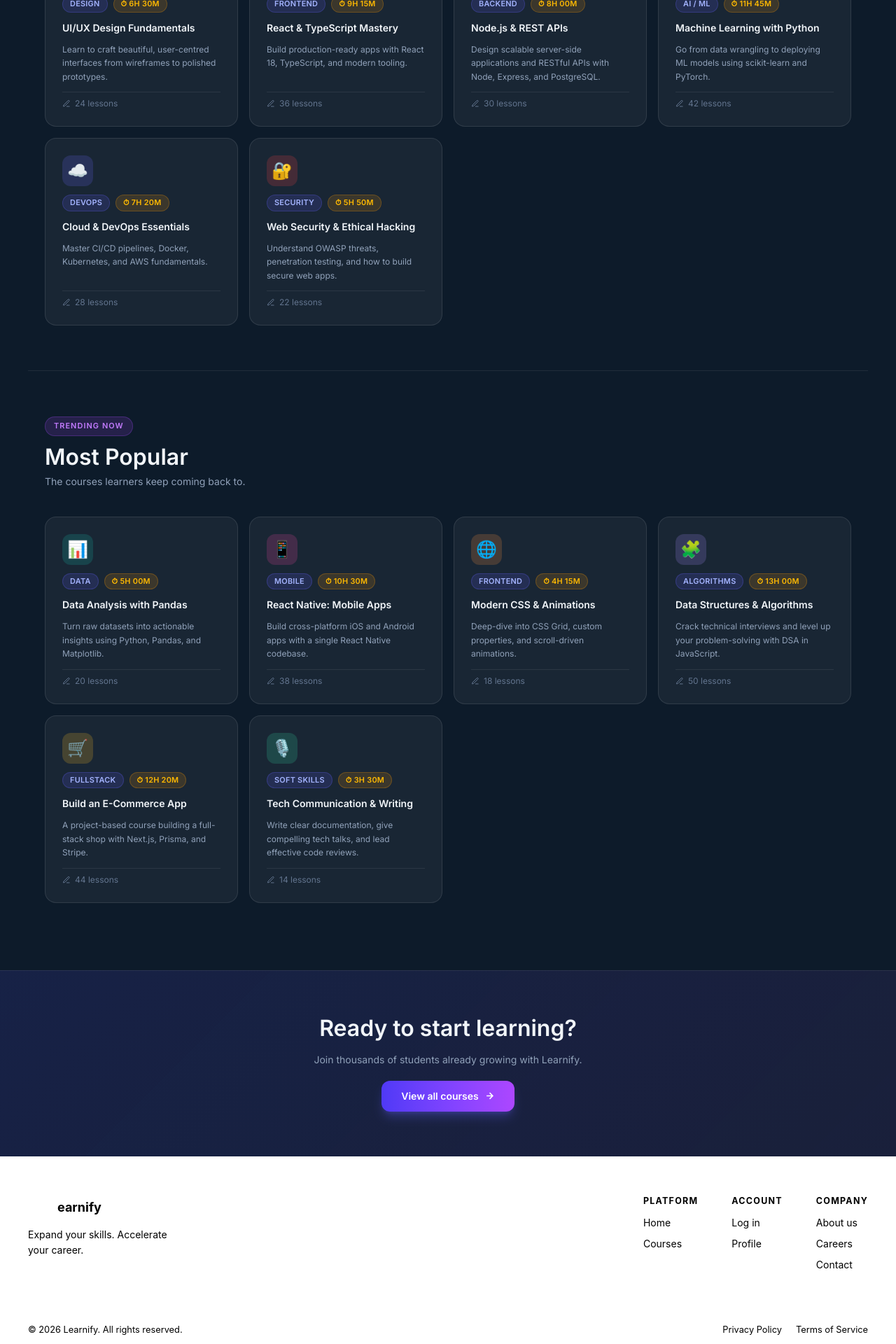
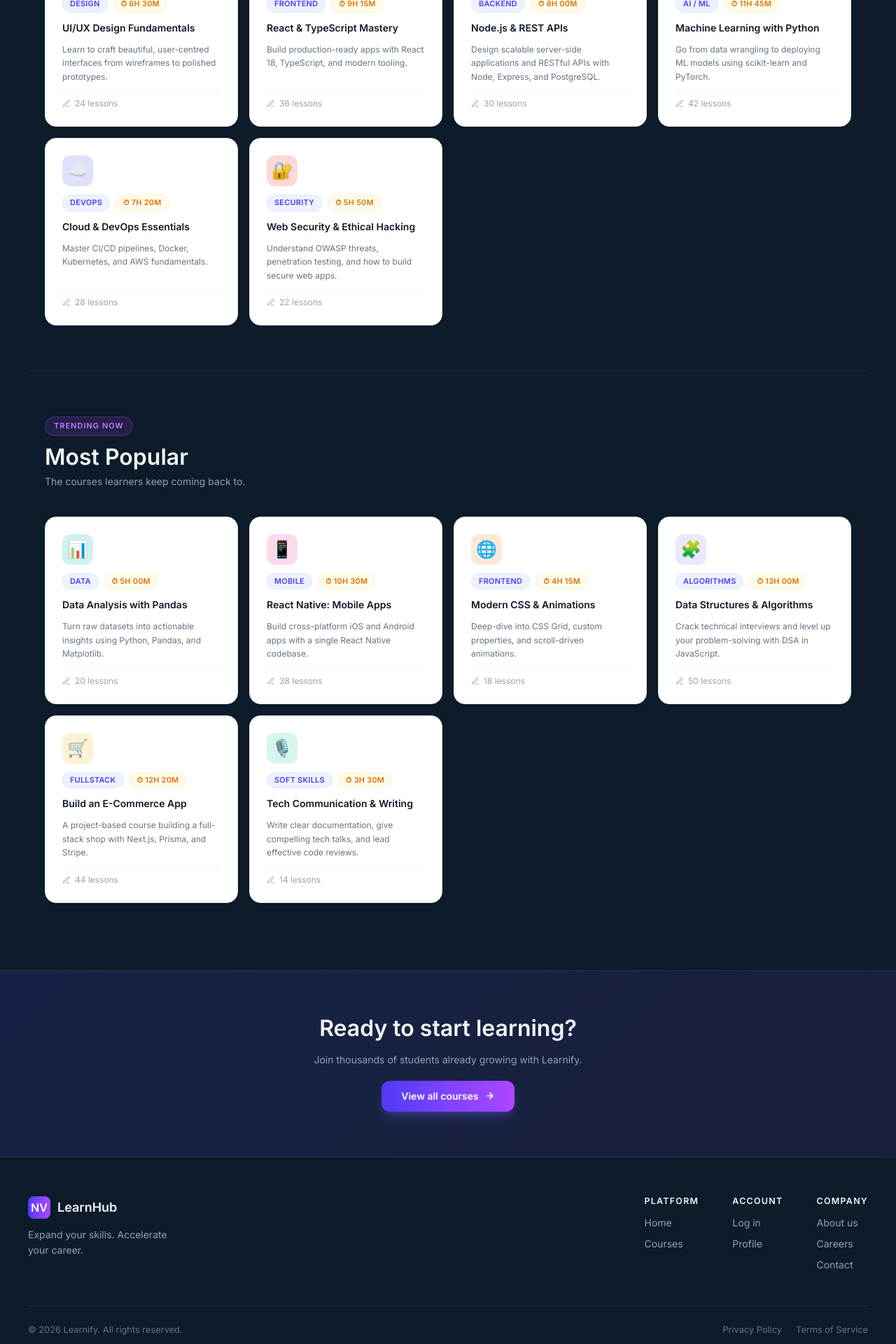
Before and after one commit to ReactCapstone/OnlineLearningPlatform_FE, a React (Vite) app: page /home in a window 1280 px wide. Shown: the part 1020-2940 px from the top of the page at 70% size. Built offline with nearby package versions, Linux system fonts and the light colour scheme.

Commit message:
edited homepage buttons routing to login page and changed footer UI to dark theme

```diff
--- a/src/components/Footer.tsx
+++ b/src/components/Footer.tsx
@@ -2,20 +2,20 @@ import { Link } from 'react-router-dom'
 
 export default function Footer() {
   return (
-    <footer className="border-t border-white/8 bg-navy-mid pt-14 pb-6 px-6">
-      <div className="max-w-[1200px] mx-auto flex gap-16 flex-wrap pb-12 border-b border-white/8">
+    <footer className="border-t border-white/10 bg-[#0D1B2A] pt-14 pb-6 px-6" style={{ fontFamily: "'Inter', sans-serif" }}>
+      <div className="max-w-[1200px] mx-auto flex gap-16 flex-wrap pb-12 border-b border-white/10">
 
         {/* Brand */}
         <div className="flex-1 min-w-[200px]">
           <Link to="/" className="flex items-center gap-1.5 mb-3">
-            <span className="flex items-center justify-center w-8 h-8 bg-indigo text-white font-display font-extrabold text-base rounded-lg">
-              L
+            <span className="flex items-center justify-center w-8 h-8 bg-gradient-to-r from-indigo-600 to-purple-500 text-white font-extrabold text-base rounded-lg">
+              NV
             </span>
-            <span className="font-display font-bold text-lg text-white-soft ml-1">
-              earnify
+            <span className="font-bold text-lg text-slate-100 ml-1">
+              LearnHub
             </span>
           </Link>
-          <p className="text-sm text-muted max-w-[220px] leading-relaxed">
+          <p className="text-sm text-slate-400 max-w-[220px] leading-relaxed">
             Expand your skills. Accelerate your career.
           </p>
         </div>
@@ -23,40 +23,40 @@ export default function Footer() {
         {/* Nav columns */}
         <nav className="flex gap-12 flex-wrap">
           <div className="flex flex-col gap-2.5">
-            <h4 className="font-display text-[0.78rem] font-bold tracking-widest uppercase text-white-soft mb-1">
+            <h4 className="text-[0.78rem] font-bold tracking-widest uppercase text-slate-100 mb-1">
               Platform
             </h4>
-            <Link to="/" className="text-sm text-muted hover:text-white-soft transition-colors duration-150">Home</Link>
-            <Link to="/courses" className="text-sm text-muted hover:text-white-soft transition-colors duration-150">Courses</Link>
+            <Link to="/" className="text-sm text-slate-400 hover:text-slate-100 transition-colors duration-150">Home</Link>
+            <Link to="/courses" className="text-sm text-slate-400 hover:text-slate-100 transition-colors duration-150">Courses</Link>
           </div>
 
           <div className="flex flex-col gap-2.5">
-            <h4 className="font-display text-[0.78rem] font-bold tracking-widest uppercase text-white-soft mb-1">
+            <h4 className="text-[0.78rem] font-bold tracking-widest uppercase text-slate-100 mb-1">
               Account
             </h4>
-            <Link to="/login" className="text-sm text-muted hover:text-white-soft transition-colors duration-150">Log in</Link>
-            <Link to="/profile" className="text-sm text-muted hover:text-white-soft transition-colors duration-150">Profile</Link>
+            <Link to="/login" className="text-sm text-slate-400 hover:text-slate-100 transition-colors duration-150">Log in</Link>
+            <Link to="/profile" className="text-sm text-slate-400 hover:text-slate-100 transition-colors duration-150">Profile</Link>
           </div>
 
           <div className="flex flex-col gap-2.5">
-            <h4 className="font-display text-[0.78rem] font-bold tracking-widest uppercase text-white-soft mb-1">
+            <h4 className="text-[0.78rem] font-bold tracking-widest uppercase text-slate-100 mb-1">
               Company
             </h4>
-            <span className="text-sm text-muted cursor-pointer hover:text-white-soft transition-colors duration-150">About us</span>
-            <span className="text-sm text-muted cursor-pointer hover:text-white-soft transition-colors duration-150">Careers</span>
-            <span className="text-sm text-muted cursor-pointer hover:text-white-soft transition-colors duration-150">Contact</span>
+            <span className="text-sm text-slate-400 cursor-pointer hover:text-slate-100 transition-colors duration-150">About us</span>
+            <span className="text-sm text-slate-400 cursor-pointer hover:text-slate-100 transition-colors duration-150">Careers</span>
+            <span className="text-sm text-slate-400 cursor-pointer hover:text-slate-100 transition-colors duration-150">Contact</span>
           </div>
         </nav>
       </div>
 
       {/* Bottom bar */}
       <div className="max-w-[1200px] mx-auto mt-6 flex justify-between items-center flex-wrap gap-3">
-        <p className="text-[0.8rem] text-muted">
+        <p className="text-[0.8rem] text-slate-500">
           © {new Date().getFullYear()} Learnify. All rights reserved.
         </p>
         <div className="flex gap-5">
-          <span className="text-[0.8rem] text-muted cursor-pointer hover:text-white-soft transition-colors duration-150">Privacy Policy</span>
-          <span className="text-[0.8rem] text-muted cursor-pointer hover:text-white-soft transition-colors duration-150">Terms of Service</span>
+          <span className="text-[0.8rem] text-slate-500 cursor-pointer hover:text-slate-100 transition-colors duration-150">Privacy Policy</span>
+          <span className="text-[0.8rem] text-slate-500 cursor-pointer hover:text-slate-100 transition-colors duration-150">Terms of Service</span>
         </div>
       </div>
     </footer>
--- a/src/pages/Home.tsx
+++ b/src/pages/Home.tsx
@@ -1,140 +1,22 @@
 import { Link } from 'react-router-dom'
-
-interface Course {
-  id: number
-  icon: string
-  iconBg: string
-  category: string
-  title: string
-  description: string
-  duration: string
-  lessons: number
-}
+import CourseCard, { type Course } from '../components/CourseCard'
 
 const FEATURED_COURSES: Course[] = [
-  {
-    id: 1,
-    icon: '🎨',
-    iconBg: 'rgba(139,92,246,0.2)',
-    category: 'Design',
-    title: 'UI/UX Design Fundamentals',
-    description: 'Learn to craft beautiful, user-centred interfaces from wireframes to polished prototypes.',
-    duration: '6h 30m',
-    lessons: 24,
-  },
-  {
-    id: 2,
-    icon: '⚛️',
-    iconBg: 'rgba(56,189,248,0.2)',
-    category: 'Frontend',
-    title: 'React & TypeScript Mastery',
-    description: 'Build production-ready apps with React 18, TypeScript, and modern tooling.',
-    duration: '9h 15m',
-    lessons: 36,
-  },
-  {
-    id: 3,
-    icon: '🗄️',
-    iconBg: 'rgba(34,197,94,0.2)',
-    category: 'Backend',
-    title: 'Node.js & REST APIs',
-    description: 'Design scalable server-side applications and RESTful APIs with Node, Express, and PostgreSQL.',
-    duration: '8h 00m',
-    lessons: 30,
-  },
-  {
-    id: 4,
-    icon: '🤖',
-    iconBg: 'rgba(245,158,11,0.2)',
-    category: 'AI / ML',
-    title: 'Machine Learning with Python',
-    description: 'Go from data wrangling to deploying ML models using scikit-learn and PyTorch.',
-    duration: '11h 45m',
-    lessons: 42,
-  },
-  {
-    id: 5,
-    icon: '☁️',
-    iconBg: 'rgba(99,102,241,0.2)',
-    category: 'DevOps',
-    title: 'Cloud & DevOps Essentials',
-    description: 'Master CI/CD pipelines, Docker, Kubernetes, and AWS fundamentals.',
-    duration: '7h 20m',
-    lessons: 28,
-  },
-  {
-    id: 6,
-    icon: '🔐',
-    iconBg: 'rgba(239,68,68,0.2)',
-    category: 'Security',
-    title: 'Web Security & Ethical Hacking',
-    description: 'Understand OWASP threats, penetration testing, and how to build secure web apps.',
-    duration: '5h 50m',
-    lessons: 22,
-  },
+  { id: 1, icon: '🎨', iconBg: 'rgba(139,92,246,0.2)', category: 'Design', title: 'UI/UX Design Fundamentals', description: 'Learn to craft beautiful, user-centred interfaces from wireframes to polished prototypes.', duration: '6h 30m', lessons: 24, url: 'https://www.youtube.com/watch?v=2QQQtiFwXjU&list=PLTZYG7bZ1u6oHnGp4Ib3n0y-CmFQdTW6r' },
+  { id: 2, icon: '⚛️', iconBg: 'rgba(56,189,248,0.2)', category: 'Frontend', title: 'React & TypeScript Mastery', description: 'Build production-ready apps with React 18, TypeScript, and modern tooling.', duration: '9h 15m', lessons: 36, url: 'https://www.youtube.com/watch?v=TiSGujM22OI&list=PLC3y8-rFHvwi1AXijGTKM0BKtHzVC-LSK' },
+  { id: 3, icon: '🗄️', iconBg: 'rgba(34,197,94,0.2)', category: 'Backend', title: 'Node.js & REST APIs', description: 'Design scalable server-side applications and RESTful APIs with Node, Express, and PostgreSQL.', duration: '8h 00m', lessons: 30, url: 'https://www.youtube.com/watch?v=0oXYLzuucwE&list=PL55RiY5tL51q4D-B63KBnygU6opNPFk_q' },
+  { id: 4, icon: '🤖', iconBg: 'rgba(245,158,11,0.2)', category: 'AI / ML', title: 'Machine Learning with Python', description: 'Go from data wrangling to deploying ML models using scikit-learn and PyTorch.', duration: '11h 45m', lessons: 42, url: 'https://www.youtube.com/watch?v=GwIo3gDZCVQ&list=PL9ooVrP1hQOHUfd-g8GUpKI3hHOwM_9Dn' },
+  { id: 5, icon: '☁️', iconBg: 'rgba(99,102,241,0.2)', category: 'DevOps', title: 'Cloud & DevOps Essentials', description: 'Master CI/CD pipelines, Docker, Kubernetes, and AWS fundamentals.', duration: '7h 20m', lessons: 28, url: 'https://www.youtube.com/watch?v=SOTamWNgDKc&list=PLWKjhJtqVAbkzvvpY12KkfiIGso9A_Ixs' },
+  { id: 6, icon: '🔐', iconBg: 'rgba(239,68,68,0.2)', category: 'Security', title: 'Web Security & Ethical Hacking', description: 'Understand OWASP threats, penetration testing, and how to build secure web apps.', duration: '5h 50m', lessons: 22, url: 'https://www.youtube.com/watch?v=oKgnYe_6uh8&list=PLWPirh4EWFpEK7BXbMvKDYuHhA4AiYLDb' },
 ]
 
 const POPULAR_COURSES: Course[] = [
-  {
-    id: 7,
-    icon: '📊',
-    iconBg: 'rgba(20,184,166,0.2)',
-    category: 'Data',
-    title: 'Data Analysis with Pandas',
-    description: 'Turn raw datasets into actionable insights using Python, Pandas, and Matplotlib.',
-    duration: '5h 00m',
-    lessons: 20,
-  },
-  {
-    id: 8,
-    icon: '📱',
-    iconBg: 'rgba(236,72,153,0.2)',
-    category: 'Mobile',
-    title: 'React Native: Mobile Apps',
-    description: 'Build cross-platform iOS and Android apps with a single React Native codebase.',
-    duration: '10h 30m',
-    lessons: 38,
-  },
-  {
-    id: 9,
-    icon: '🌐',
-    iconBg: 'rgba(251,146,60,0.2)',
-    category: 'Frontend',
-    title: 'Modern CSS & Animations',
-    description: 'Deep-dive into CSS Grid, custom properties, and scroll-driven animations.',
-    duration: '4h 15m',
-    lessons: 18,
-  },
-  {
-    id: 10,
-    icon: '🧩',
-    iconBg: 'rgba(167,139,250,0.2)',
-    category: 'Algorithms',
-    title: 'Data Structures & Algorithms',
-    description: 'Crack technical interviews and level up your problem-solving with DSA in JavaScript.',
-    duration: '13h 00m',
-    lessons: 50,
-  },
-  {
-    id: 11,
-    icon: '🛒',
-    iconBg: 'rgba(251,191,36,0.2)',
-    category: 'Fullstack',
-    title: 'Build an E-Commerce App',
-    description: 'A project-based course building a full-stack shop with Next.js, Prisma, and Stripe.',
-    duration: '12h 20m',
-    lessons: 44,
-  },
-  {
-    id: 12,
-    icon: '🎙️',
-    iconBg: 'rgba(52,211,153,0.2)',
-    category: 'Soft Skills',
-    title: 'Tech Communication & Writing',
-    description: 'Write clear documentation, give compelling tech talks, and lead effective code reviews.',
-    duration: '3h 30m',
-    lessons: 14,
-  },
+  { id: 7, icon: '📊', iconBg: 'rgba(20,184,166,0.2)', category: 'Data', title: 'Data Analysis with Pandas', description: 'Turn raw datasets into actionable insights using Python, Pandas, and Matplotlib.', duration: '5h 00m', lessons: 20, url: 'https://www.youtube.com/watch?v=gtjxAH8uaP0' },
+  { id: 8, icon: '📱', iconBg: 'rgba(236,72,153,0.2)', category: 'Mobile', title: 'React Native: Mobile Apps', description: 'Build cross-platform iOS and Android apps with a single React Native codebase.', duration: '10h 30m', lessons: 38, url: 'https://www.youtube.com/watch?v=hzzCveeczSQ&list=PLC3y8-rFHvwhiQJD1di4eRVN30WWCXkg1' },
+  { id: 9, icon: '🌐', iconBg: 'rgba(251,146,60,0.2)', category: 'Frontend', title: 'Modern CSS & Animations', description: 'Deep-dive into CSS Grid, custom properties, and scroll-driven animations.', duration: '4h 15m', lessons: 18, url: 'https://www.youtube.com/watch?v=jgw82b5Y2MU&list=PL4cUxeGkcC9iGYgmEd2dm3zAKzyCGDtM5' },
+  { id: 10, icon: '🧩', iconBg: 'rgba(167,139,250,0.2)', category: 'Algorithms', title: 'Data Structures & Algorithms', description: 'Crack technical interviews and level up your problem-solving with DSA in JavaScript.', duration: '13h 00m', lessons: 50, url: 'https://www.youtube.com/watch?v=yRpLlJmRo2w&list=PLfqMhTWNBTe3LtFWcvwpqTkUSlB32kJop' },
+  { id: 11, icon: '🛒', iconBg: 'rgba(251,191,36,0.2)', category: 'Fullstack', title: 'Build an E-Commerce App', description: 'A project-based course building a full-stack shop with Next.js, Prisma, and Stripe.', duration: '12h 20m', lessons: 44, url: 'https://www.youtube.com/watch?v=glMRU2ER1q8&list=PL7Oro2kvkIzLjKd5pXe6HBMJvExyNiame' },
+  { id: 12, icon: '🎙️', iconBg: 'rgba(52,211,153,0.2)', category: 'Soft Skills', title: 'Tech Communication & Writing', description: 'Write clear documentation, give compelling tech talks, and lead effective code reviews.', duration: '3h 30m', lessons: 14, url: 'https://www.youtube.com/watch?v=vT5pcc30Ffw' },
 ]
 
 const STATS = [
@@ -143,35 +25,6 @@ const STATS = [
   { value: '95%',  label: 'Completion rate' },
   { value: '4.9★', label: 'Avg. rating' },
 ]
-
-function CourseCard({ course }: { course: Course }) {
-  return (
-    <div className="flex flex-col gap-3 p-6 bg-white/5 border border-white/10 rounded-2xl cursor-default transition-all duration-200 hover:-translate-y-1 hover:border-indigo-500/40 hover:shadow-xl hover:shadow-indigo-500/10">
-      <div
-        className="w-11 h-11 rounded-xl flex items-center justify-center text-2xl shrink-0"
-        style={{ background: course.iconBg }}
-      >
-        {course.icon}
-      </div>
-      <div className="flex items-center gap-2 flex-wrap">
-        <span className="text-[0.68rem] font-semibold tracking-wide uppercase px-2.5 py-0.5 rounded-full bg-indigo-500/15 text-indigo-300 border border-indigo-500/25">
-          {course.category}
-        </span>
-        <span className="text-[0.68rem] font-semibold tracking-wide uppercase px-2.5 py-0.5 rounded-full bg-amber-500/15 text-amber-400 border border-amber-500/25">
-          ⏱ {course.duration}
-        </span>
-      </div>
-      <h3 className="text-sm font-semibold text-slate-100 leading-snug">{course.title}</h3>
-      <p className="text-xs text-slate-400 leading-relaxed flex-1">{course.description}</p>
-      <div className="flex items-center gap-1.5 pt-2 border-t border-white/8 text-xs text-slate-500">
-        <svg width="12" height="12" viewBox="0 0 24 24" fill="none" stroke="currentColor" strokeWidth="2">
-          <path d="M12 20h9M16.5 3.5a2.121 2.121 0 013 3L7 19l-4 1 1-4L16.5 3.5z"/>
-        </svg>
-        {course.lessons} lessons
-      </div>
-    </div>
-  )
-}
 
 function SectionLabel({ children, color = 'indigo' }: { children: string, color?: 'indigo' | 'purple' }) {
   const styles = {
@@ -232,7 +85,7 @@ export default function Home() {
           {/* CTAs */}
           <div className="flex gap-3 flex-wrap justify-center mt-1">
             <Link
-              to="/courses"
+              to="/login"
               className="inline-flex items-center gap-2 px-7 py-3 rounded-xl text-sm font-semibold text-white bg-gradient-to-r from-indigo-600 to-purple-500 hover:from-indigo-500 hover:to-purple-400 hover:-translate-y-px shadow-lg shadow-indigo-500/30 transition-all duration-200"
             >
               Browse courses <ArrowRight />
@@ -300,7 +153,7 @@ export default function Home() {
             Join thousands of students already growing with Learnify.
           </p>
           <Link
-            to="/courses"
+            to="/login"
             className="inline-flex items-center gap-2 px-7 py-3 rounded-xl text-sm font-semibold text-white bg-gradient-to-r from-indigo-600 to-purple-500 hover:from-indigo-500 hover:to-purple-400 hover:-translate-y-px shadow-lg shadow-indigo-500/30 transition-all duration-200 mt-1"
           >
             View all courses <ArrowRight />
```
